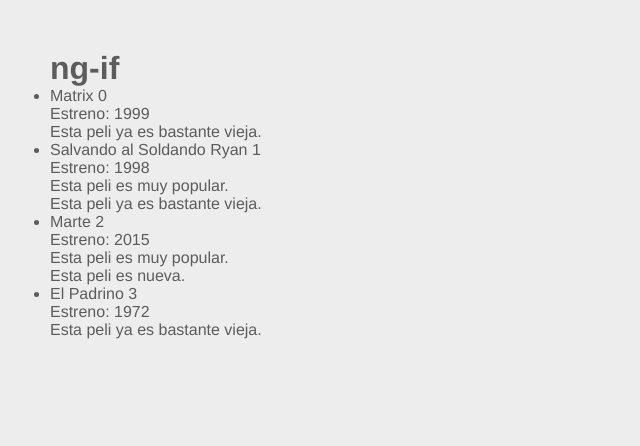
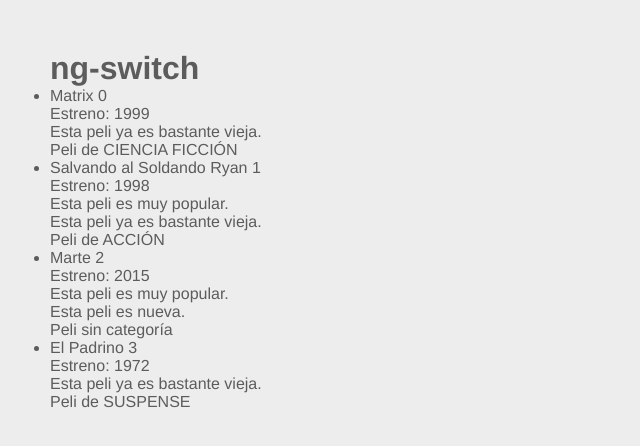
Before and after one commit to kotehector/curso-angular-basico, a website: page src/index.html in a window 1280 px wide. Shown: the whole page, without its empty margins (0-640 px from the left). Drawn offline with nearby package versions, Linux system fonts and the light colour scheme; some packages are replaced by stand-ins of ours; files that its build step writes are made by us from their sources.

Commit message:
ng-switch

```diff
--- a/src/app/MoviesController.js
+++ b/src/app/MoviesController.js
@@ -2,11 +2,13 @@ function MoviesController() {
   this.favorites = [{
     title: 'Matrix',
     year: '1999',
-    popular: true
+    popular: true,
+    category: 'ciencia ficción'
   },{
     title: 'Salvando al Soldando Ryan',
     year: '1998',
-    popular: false
+    popular: false,
+    category: 'acción'
   },{
     title: 'Marte',
     year: '2015',
@@ -14,7 +16,8 @@ function MoviesController() {
   },{
     title: 'El Padrino',
     year: '1972',
-    popular: true
+    popular: true,
+    category: 'mafia'
   }];
 }
 
@@ -25,9 +28,12 @@ angular
 
 
 //* Lógica explicada con Toggle jQuery
-// var element = $('.shome-element');
-// if (condition) {
-//   element.show();
-// } else {
-//   element.hide();
+// var thing = <dynamicValue>;
+// switch (thing) {
+//  case 'A':
+//   // hacer algo
+//  case 'B':
+//   // hacer algo
+// default:
+//   // hacer algo por defecto
 // }
--- a/src/index.html
+++ b/src/index.html
@@ -14,7 +14,7 @@
 
   <body class="app">
 
-    <h1>ng-if</h1>
+    <h1>ng-switch</h1>
 
     <div ng-controller="MoviesController as movies">
       <ul>
@@ -28,6 +28,20 @@
           <p ng-if="movie.year > '2000'">
             Esta peli es nueva.
           </p>
+          <div ng-switch="movie.category">
+            <div ng-switch-when="ciencia ficción">
+              Peli de CIENCIA FICCIÓN
+            </div>
+            <div ng-switch-when="acción">
+              Peli de ACCIÓN
+            </div>
+            <div ng-switch-when="mafia">
+              Peli de SUSPENSE
+            </div>
+            <div ng-switch-default>
+              Peli sin categoría
+            </div>
+          </div>
         </li>
       </ul>
     </div>
```
